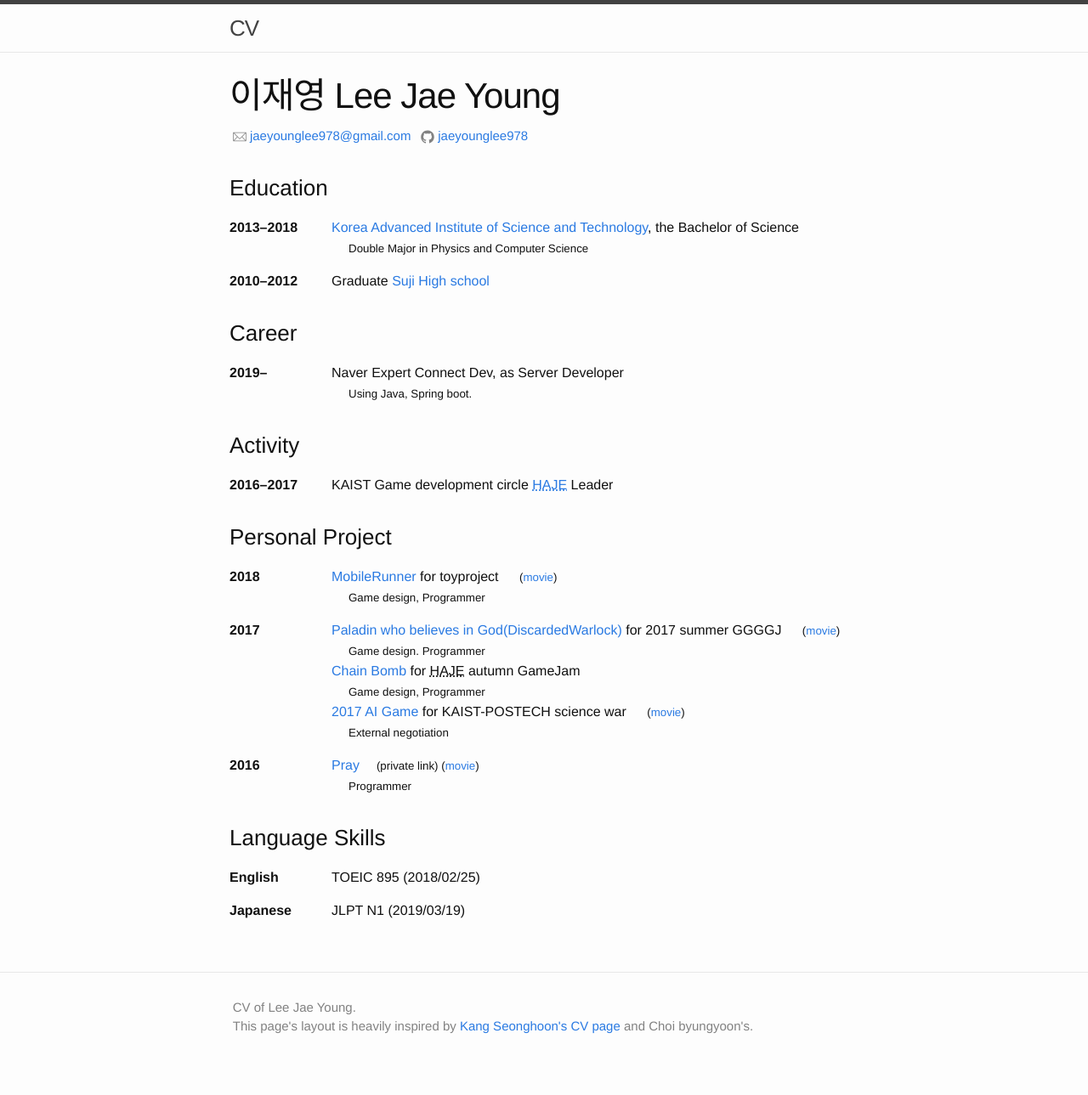
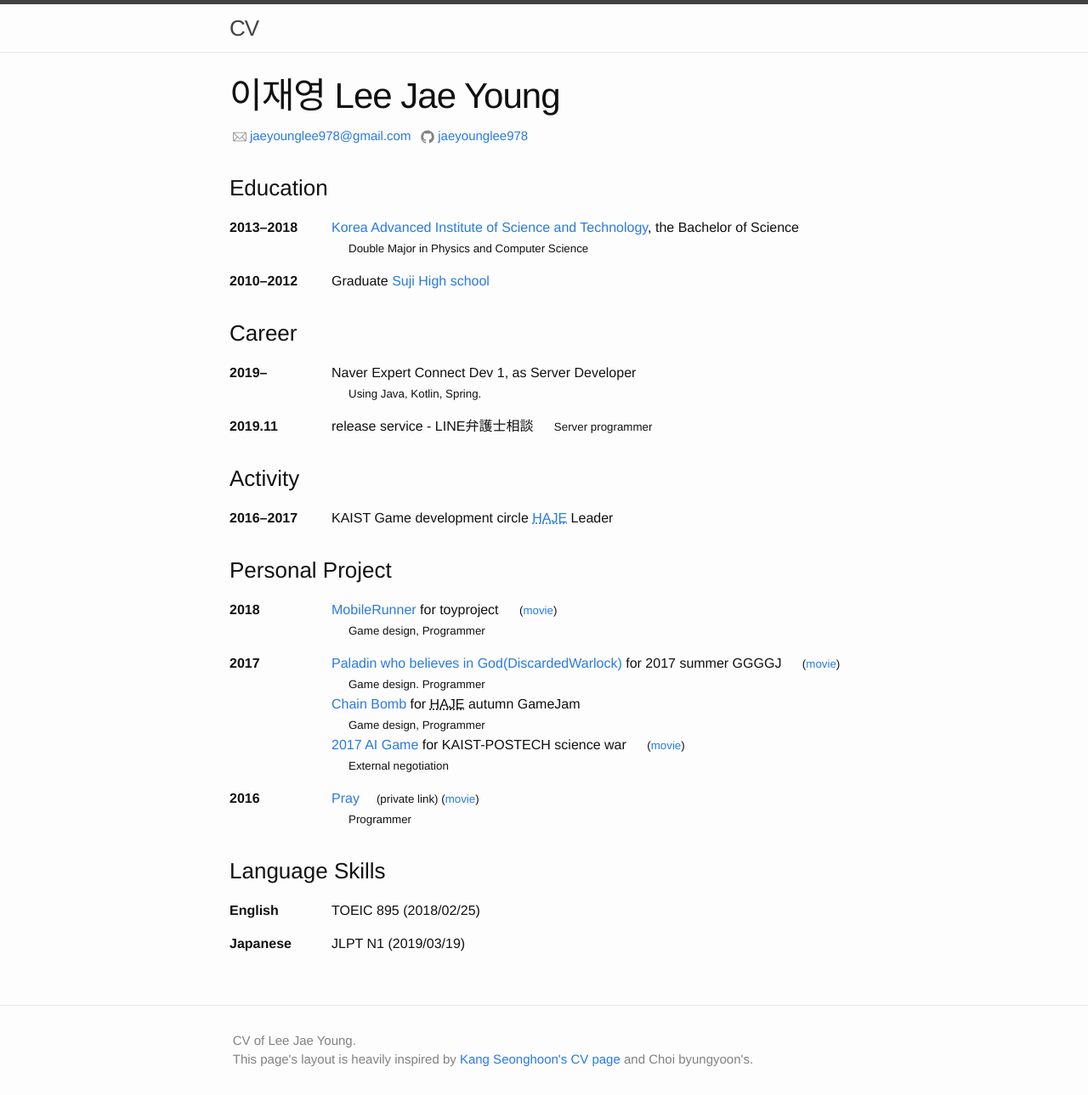
Before and after one commit to jaeyounglee978/jaeyounglee978.github.io, a Jekyll site: the page built from index.md, in a window 1280 px wide. Shown: the whole page at 85% size. Built offline with Jekyll 4.4.1, drawn with Linux system fonts in a browser that asks for light colours; before the commit the page ends 1250 px from its top, so only the background shows below that.

Commit message:
add released service

```diff
--- a/_config.yml
+++ b/_config.yml
@@ -5,7 +5,6 @@ description: > # this means to ignore newlines until "baseurl:"
   Curriculum Vitae page.
 baseurl: "" # the subpath of your site, e.g. /blog/
 url: "http://jaeyounglee978.github.io" # the base hostname & protocol for your site
-twitter_username: aru_soc
 github_username:  jaeyounglee978
 
 # Build settings
--- a/index.md
+++ b/index.md
@@ -45,8 +45,13 @@ title:  "Jaeyoung Lee CV"
 
 2019&ndash;
 
-: Naver Expert Connect Dev, as Server Developer \\
-<small>Using Java, Spring boot.</small>
+: Naver Expert Connect Dev 1, as Server Developer \\
+<small>Using Java, Kotlin, Spring.</small>
+
+2019.11
+
+: release service - LINE弁護士相談
+<small>Server programmer</small>
 
 ### Activity
 
```
